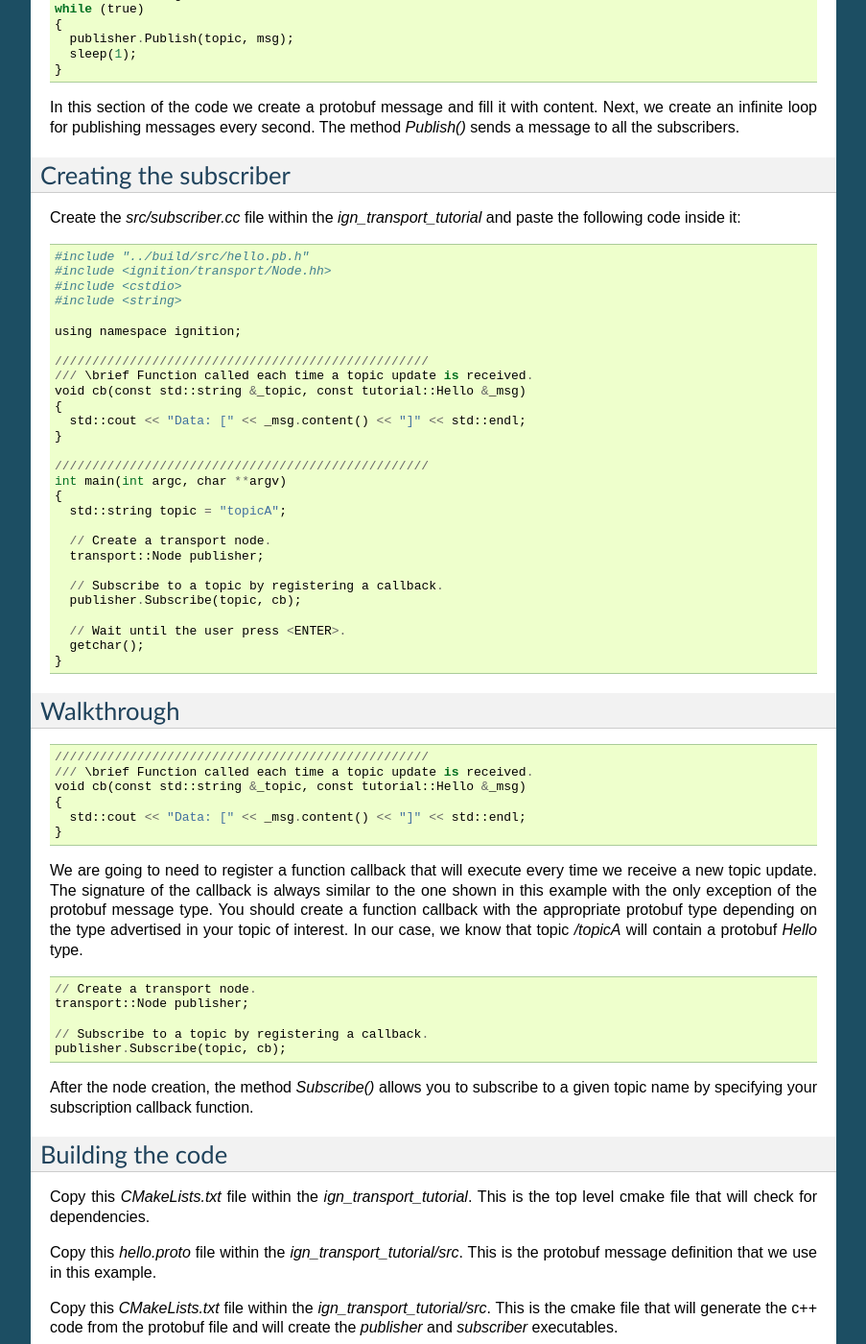
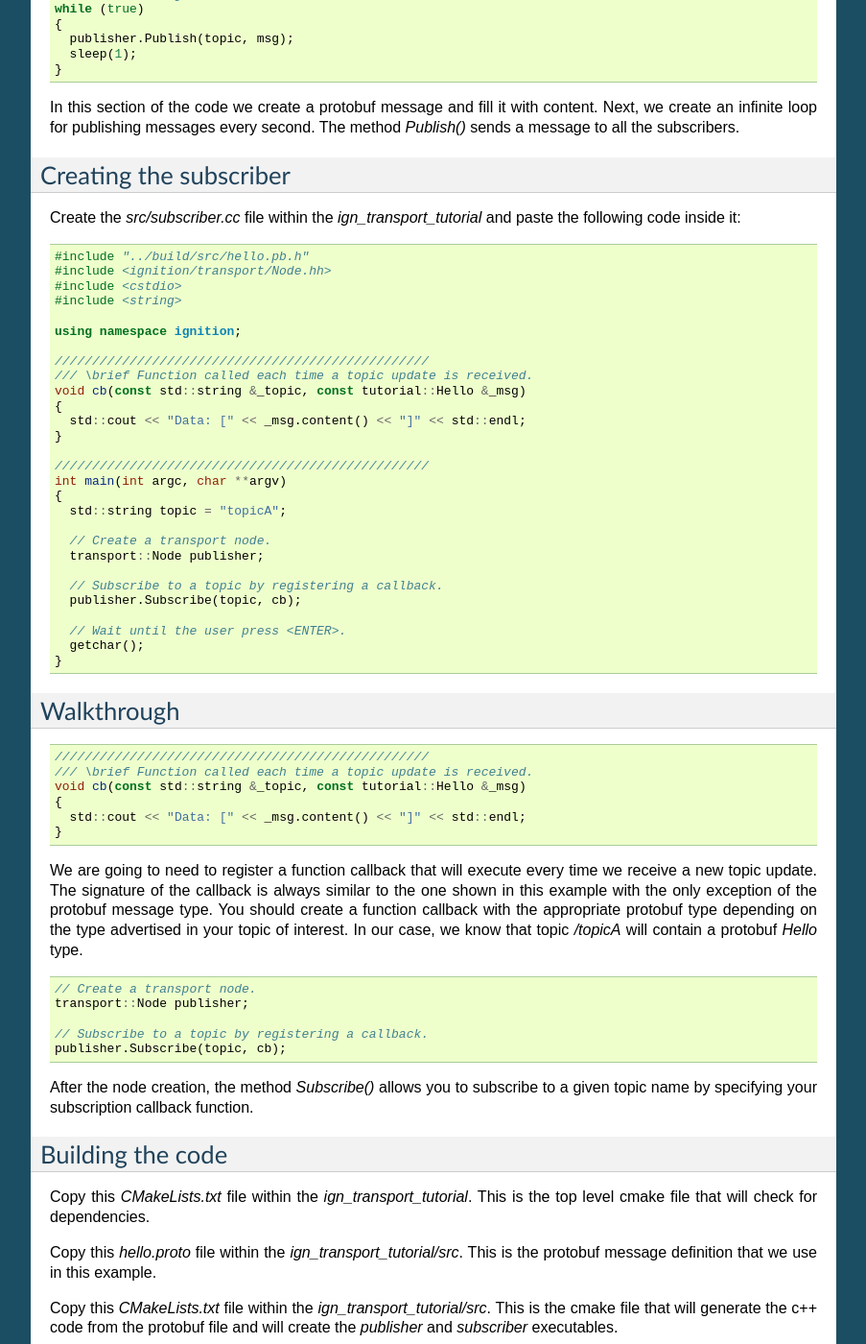
Before and after one commit to gazebosim/gz-transport, a Sphinx documentation site: the page built from docs/messages/messages.rst, in a window 1280 px wide and 1400 px high, scrolled down 1301 px. Shown: the whole window at 96% size, without its empty margins (198-1101 px from the left). Built offline with Sphinx 7.4.7, drawn with Linux system fonts in a browser that asks for light colours; some of the changed text lies outside the part shown.

Commit message:
Added support for syntax highlighting

```diff
--- a/docs/messages/messages.rst
+++ b/docs/messages/messages.rst
@@ -7,7 +7,7 @@ via messages. One node will be a publisher that generates the information,
 whereas the other node will be the subscriber consuming the information. Our
 nodes will be running on different processes within the same machine.
 
-::
+.. code-block:: bash
 
     mkdir ~/ign_transport_tutorial
     cd ~/ign_transport_tutorial
@@ -19,7 +19,7 @@ Creating the publisher
 Create the *src/publisher.cc* file within the *ign_transport_tutorial* and paste
 the following code inside it:
 
-::
+.. code-block:: cpp
 
     #include "../build/src/hello.pb.h"
     #include <ignition/transport/Node.hh>
@@ -54,7 +54,7 @@ the following code inside it:
 Walkthrough
 ===========
 
-::
+.. code-block:: cpp
 
     #include "../build/src/hello.pb.h"
     #include <ignition/transport/Node.hh>
@@ -66,7 +66,7 @@ defined in *hello.pb.h*.
 The line *#include <ignition/transport/Node.hh>* contains the ignition transport
 headers for using the transport library.
 
-::
+.. code-block:: cpp
 
     // Create a transport node.
     transport::Node publisher;
@@ -78,7 +78,7 @@ functionality. In our case, we are interested on publishing topic updates, so
 the first step is to announce our topic name. Once a topic name is advertised,
 we can start publishing periodic messages.
 
-::
+.. code-block:: cpp
 
     // Prepare the message.
     tutorial::Hello msg;
@@ -101,7 +101,7 @@ Creating the subscriber
 Create the *src/subscriber.cc* file within the *ign_transport_tutorial* and
 paste the following code inside it:
 
-::
+.. code-block:: cpp
 
     #include "../build/src/hello.pb.h"
     #include <ignition/transport/Node.hh>
@@ -136,7 +136,7 @@ paste the following code inside it:
 Walkthrough
 ===========
 
-::
+.. code-block:: cpp
 
     //////////////////////////////////////////////////
     /// \brief Function called each time a topic update is received.
@@ -152,7 +152,7 @@ message type. You should create a function callback with the appropriate
 protobuf type depending on the type advertised in your topic of interest. In our
 case, we know that topic */topicA* will contain a protobuf *Hello* type.
 
-::
+.. code-block:: cpp
 
     // Create a transport node.
     transport::Node publisher;
@@ -180,14 +180,14 @@ create the *publisher* and *subscriber* executables.
 Once you have all your files, go ahead and create a *build/* directory within
 the *ign_transport_tutorial* directory.
 
-::
+.. code-block:: bash
 
     mkdir build
     cd build
 
 Run *cmake* and build the code.
 
-::
+.. code-block:: bash
 
     cmake ..
     make
@@ -198,11 +198,15 @@ Running the examples
 
 Open two new terminals and from your *build/* directory run the executables:
 
-From terminal 1::
+From terminal 1
+
+.. code-block:: bash
 
     ./publisher
 
-From terminal 2::
+From terminal 2
+
+.. code-block:: bash
 
     ./subscriber
 
@@ -210,7 +214,7 @@ From terminal 2::
 In your subscriber terminal, you should expect an output similar to this one,
 showing that your subscribing is receiving the topic updates:
 
-::
+.. code-block:: bash
 
     caguero@turtlebot:~/ign_transport_tutorial/build$ ./subscriber
     Data: [helloWorld]
```
Also changed, not shown: docs/services/services.rst (+17 -13 lines).
